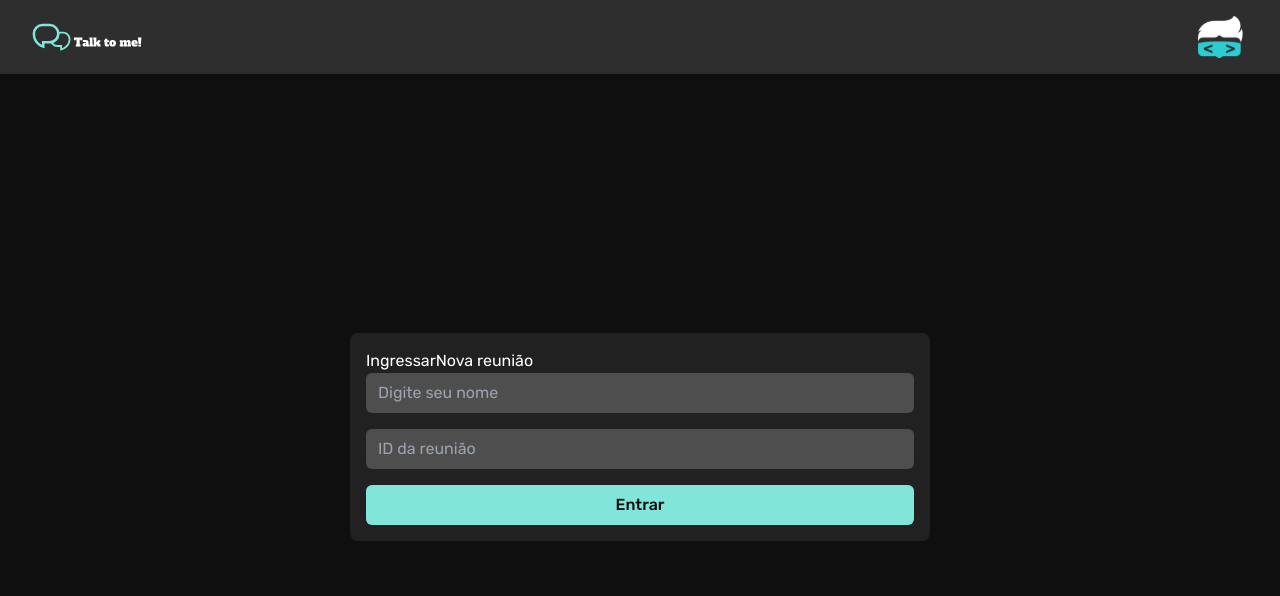
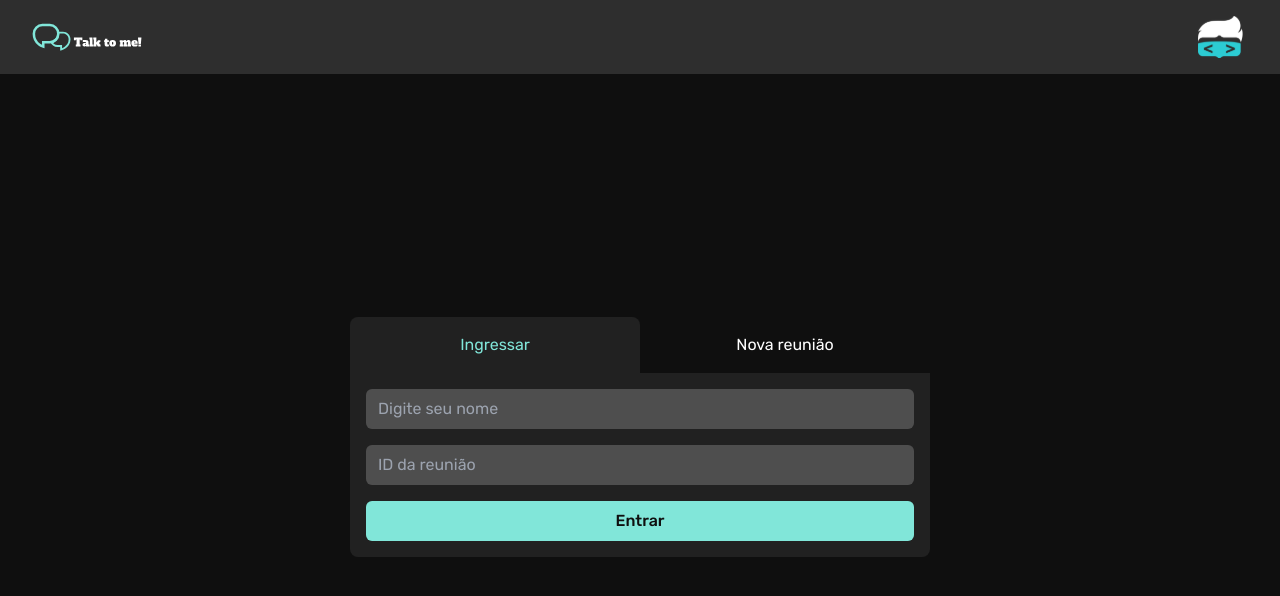
Before and after one commit to Ramonprog/talk-to-me, a Next.js app: page / in a window 1280 px wide. Shown: the top 596 px of the page. Built offline with nearby package versions, Linux system fonts and the light colour scheme.

Commit message:
componentizando formulario inicial

```diff
--- a/next.config.mjs
+++ b/next.config.mjs
@@ -1,4 +1,6 @@
 /** @type {import('next').NextConfig} */
-const nextConfig = {};
+const nextConfig = {
+  reactStrictMode: false,
+};
 
 export default nextConfig;
--- a/src/app/page.tsx
+++ b/src/app/page.tsx
@@ -1,5 +1,6 @@
 import Button from "@/components/Button";
 import Container from "@/components/Container";
+import FormWapper from "@/components/FormWrapper";
 import Header from "@/components/Header";
 import { Input } from "@/components/Input";
 import Image from "next/image";
@@ -9,20 +10,7 @@ export default function Home() {
     <main className="min-h-screen flex flex-col">
       <Header />
       <div className=" mx-auto w-full h-full flex-1 flex items-center justify-center ">
-        <Container>
-          <div className="max-w-[580px] w-full mx-auto bg-secondary p-4 rounded-lg">
-            <div>
-              <span>Ingressar</span>
-              <span>Nova reunião</span>
-            </div>
-            <div className="space-y-4">
-              <Input placeholder="Digite seu nome" type="text" />
-              <Input placeholder="ID da reunião" type="text" />
-              <Button title="Entrar" type="submit" />
-            </div>
-          </div>
-
-        </Container>
+        <FormWapper />
       </div>
     </main>
   );
--- /dev/null
+++ b/src/components/FormWrapper.tsx
@@ -0,0 +1,46 @@
+'use client'
+import { useRef, useState } from "react";
+import Button from "./Button";
+import Container from "./Container";
+import { Input } from "./Input";
+
+export default function FormWapper() {
+    const [selectRoom, setSelectRoom] = useState<'join' | 'create'>('join')
+
+    const handleSelectRoom = (room: 'join' | 'create') => {
+        setSelectRoom(room)
+    }
+
+    const nameJoin = useRef<HTMLInputElement>(null)
+    const nameCreate = useRef<HTMLInputElement>(null)
+    const idRoom = useRef<HTMLInputElement>(null)
+
+    return (
+        <Container>
+            <div className="max-w-[580px] w-full mx-auto">
+                <div className="flex items-center text-center">
+                    <span className={` w-1/2 p-4 cursor-pointer ${selectRoom === 'join' && ' bg-secondary rounded-t-lg text-primary'}`} onClick={() => handleSelectRoom('join')}>Ingressar</span>
+                    <span className={` w-1/2 p-4 cursor-pointer ${selectRoom === 'create' && ' bg-secondary rounded-t-lg text-primary'}`} onClick={() => handleSelectRoom('create')}>Nova reunião</span>
+                </div>
+                <div className="space-y-4 bg-secondary p-4 rounded-b-lg">
+                    {selectRoom === 'join' && (
+                        <>
+                            <Input placeholder="Digite seu nome" type="text" ref={nameJoin} />
+                            <Input placeholder="ID da reunião" type="text" ref={idRoom} />
+                        </>
+                    )}
+
+                    {selectRoom === 'create' && (
+                        <>
+                            <Input placeholder="Digite seu nome" type="text" ref={nameCreate} />
+                        </>
+                    )}
+
+                    <Button title="Entrar" type="submit" />
+                </div>
+            </div>
+
+        </Container>
+    )
+
+}
```
